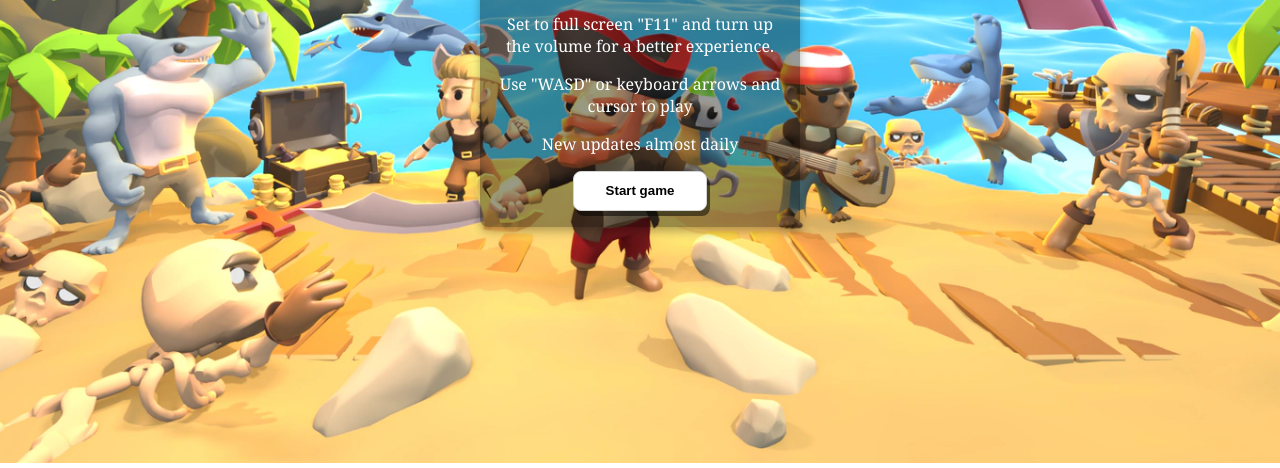
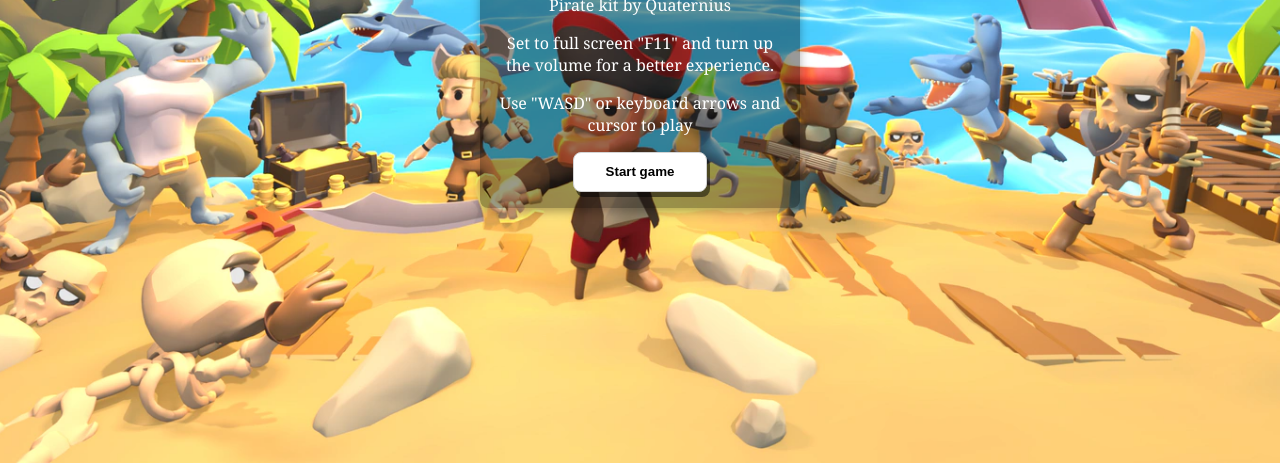
Before and after one commit to Jestruvec/cursed-waters, a plain HTML site: page index.html in a window 1280 px wide. Shown: the part 337-805 px from the top of the page. Drawn offline with Linux system fonts and the light colour scheme.

Commit message:
deploy: c1971725fcbe6880e58b10c587e1c08f8c4da98c

```diff
--- a/index.html
+++ b/index.html
@@ -56,7 +56,6 @@
             experience.
           </p>
           <p>Use "WASD" or keyboard arrows and cursor to play</p>
-          <p>New updates almost daily</p>
           <button id="init-button">Start game</button>
         </div>
       </div>
```
